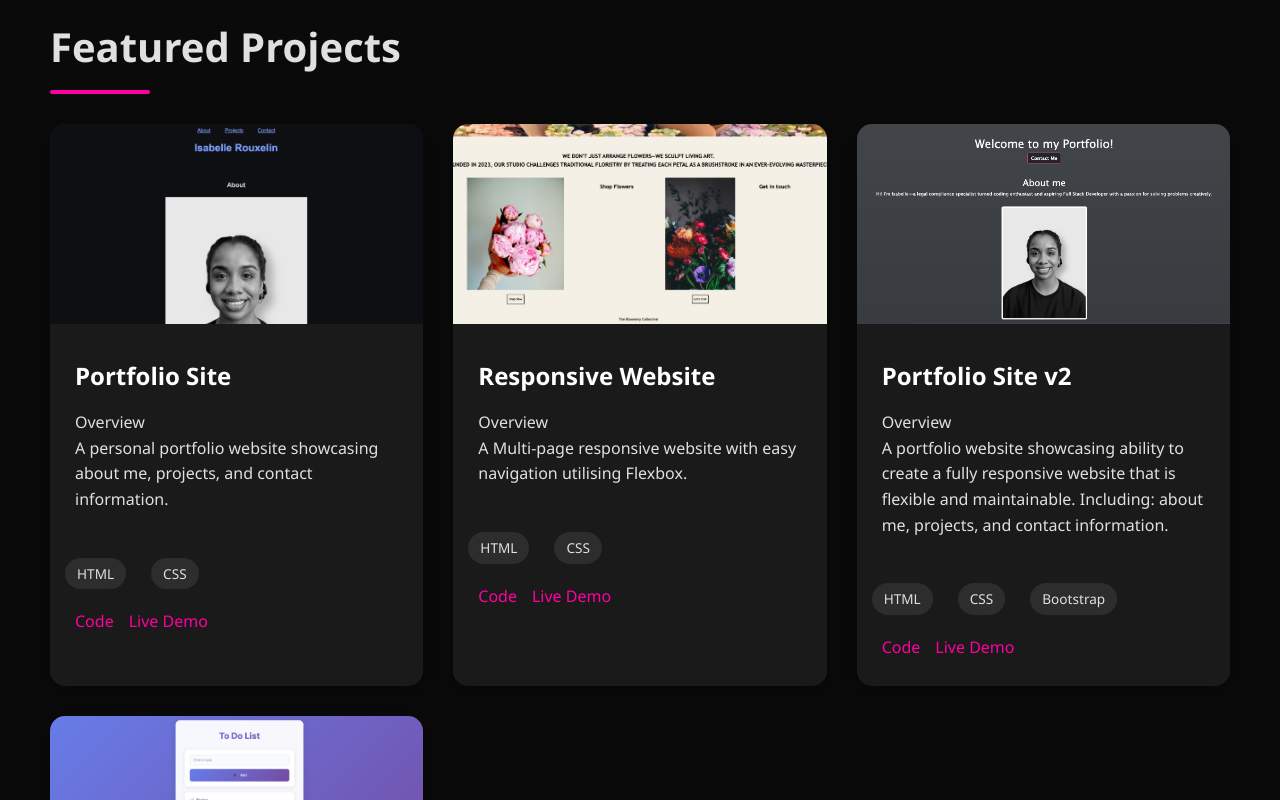
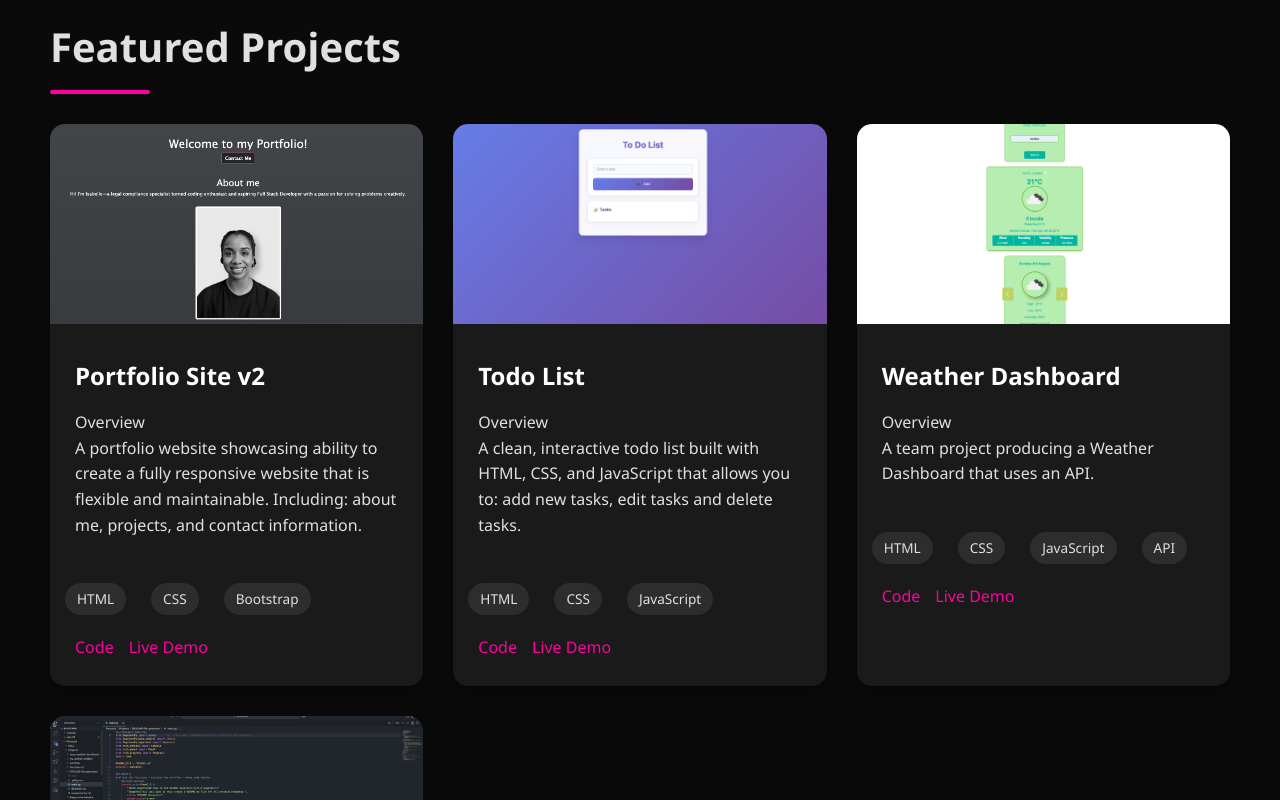
Before and after one commit to IsabelleRouxelin/my-react-app, a React (Vite) app: page / in a window 1280 px wide. Shown: the part 1400-2200 px from the top of the page. Built offline with nearby package versions, Linux system fonts and the light colour scheme.

Commit message:
changed featured projects

```diff
--- a/src/pages/HomePage.jsx
+++ b/src/pages/HomePage.jsx
@@ -39,7 +39,7 @@ const HomePage = () => {
         <section className='projects-section'>
             <h2 className='section-title'>Featured Projects</h2>
             <ProjectGallery
-            projects={weeklyProjects.slice(0,4)}
+            projects={weeklyProjects.slice(2,6)}
             showFilter={false}
           />
         </section>
```
